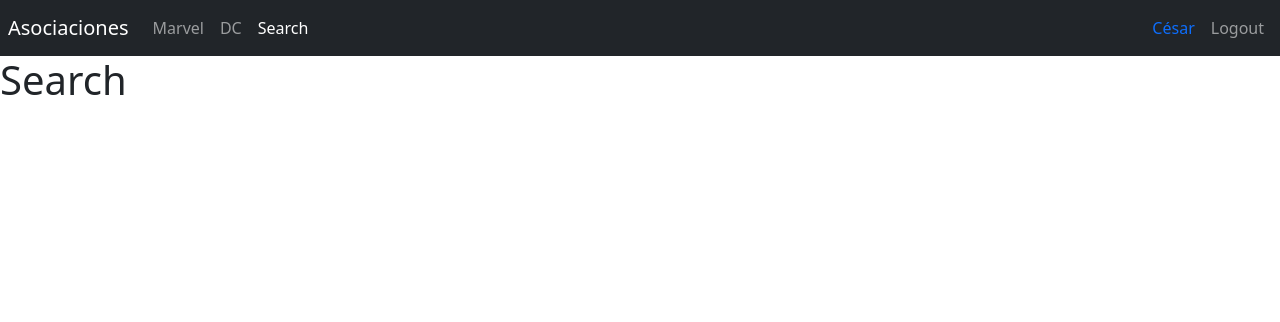
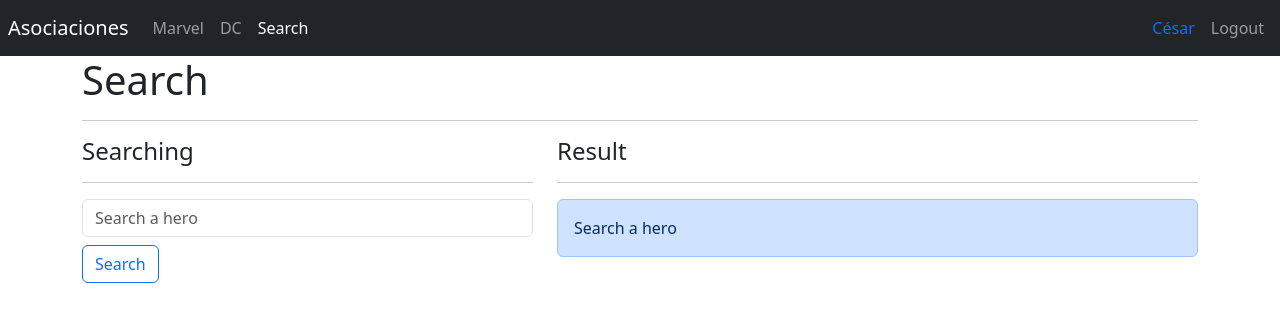
Before and after one commit to CesarJrFontalvo/heroes-spa, a React (Vite) app: page /search in a window 1280 px wide. Shown: the top 322 px of the page. Built offline with nearby package versions, Linux system fonts and the light colour scheme.

Commit message:
componente Search

```diff
--- a/package.json
+++ b/package.json
@@ -9,6 +9,7 @@
     "preview": "vite preview"
   },
   "dependencies": {
+    "query-string": "^8.1.0",
     "react": "^18.2.0",
     "react-dom": "^18.2.0",
     "react-router-dom": "^6.10.0"
--- /dev/null
+++ b/src/heroes/helpers/getHeroByName.js
@@ -0,0 +1,12 @@
+import { heroes } from "../data/heroes"
+
+export const getHeroByName = (name = '') => {
+
+    name.toLocaleLowerCase().trim();
+
+    if(name.length === 0 )return [];
+
+
+    return heroes.filter(hero => hero.superhero.toLocaleLowerCase().includes(name));
+
+}
--- /dev/null
+++ b/src/heroes/hooks/useForm.js
@@ -0,0 +1,25 @@
+import { useState } from 'react';
+
+export const useForm = ( initialForm = {} ) => {
+
+    const [ formState, setFormState ] = useState( initialForm );
+
+    const onInputChange = ({ target }) => {
+        const { name, value } = target;
+        setFormState({
+            ...formState,
+            [ name ]: value
+        });
+    }
+
+    const onResetForm = () => {
+        setFormState( initialForm );
+    }
+
+    return {
+        ...formState,
+        formState,
+        onInputChange,
+        onResetForm,
+    }
+}
--- a/src/heroes/pages/DCPage.jsx
+++ b/src/heroes/pages/DCPage.jsx
@@ -3,7 +3,7 @@
 
 export const DCPage = () => {
   return (
-    <div className='container'>
+    <div >
       <h1>DCPage</h1>
       <hr />
 
--- a/src/heroes/pages/HeroPage.jsx
+++ b/src/heroes/pages/HeroPage.jsx
@@ -20,7 +20,7 @@
 
   return (
 
-    <div className='container row mt-2 mb-2'>
+    <div className=' row mt-2 mb-2'>
       <div className="col-4">
         <img src={`/assets/heroes/${id}.jpg`} alt={hero.superhero} className='img-thumbnail animate__animated animate__fadeInLeft' />
       </div>
--- a/src/heroes/pages/MarvelPage.jsx
+++ b/src/heroes/pages/MarvelPage.jsx
@@ -3,7 +3,7 @@
 
 export const MarvelPage = () => {
   return (
-    <div className='container'>
+    <div >
     <h1>MarvelPage</h1>
     <hr />
 
--- a/src/heroes/pages/SearchPage.jsx
+++ b/src/heroes/pages/SearchPage.jsx
@@ -1,7 +1,76 @@
 import React from 'react'
+import queryString from 'query-string'
+import { HeroCard } from '../components/HeroCard'
+import { useForm } from '../hooks/useForm'
+import { useLocation, useNavigate } from 'react-router-dom';
+import { getHeroByName } from '../helpers/getHeroByName';
 
 export const SearchPage = () => {
+
+  const navigate = useNavigate();
+  const location = useLocation();
+
+  const { q = '' } = queryString.parse(location.search);
+  const heroes = getHeroByName(q);
+
+  const { searchText, onInputChange, } = useForm({
+    searchText: q
+  });
+
+  const onSearchSubmit = (event) => {
+    event.preventDefault();
+
+    // if (searchText.trim().length <= 1) return;
+
+    navigate(`?q=${searchText}`)
+  }
   return (
-    <h1>Search</h1>
+    <div >
+      <h1>Search</h1>
+      <hr />
+
+      <div className='row'>
+        <div className="col-5">
+          <h4>Searching</h4>
+
+          <hr />
+          <form onSubmit={onSearchSubmit}>
+            <input
+              className='form-control'
+              type="text"
+              placeholder='Search a hero'
+              name='searchText'
+              autoComplete='off'
+              value={searchText}
+              onChange={onInputChange}
+            />
+
+            <button className='btn btn-outline-primary mt-2'>
+              Search
+            </button>
+          </form>
+        </div>
+
+        <div className="col-7">
+          <h4>Result</h4>
+          <hr />
+
+          {
+            (q === '')
+            ? <div className='alert alert-primary animate__animated animate__fadeInDown'>Search a hero</div>
+            :
+            (heroes.length === 0)
+            && <div className='alert alert-danger animate__animated animate__fadeInDown'>No hero with <b>{q}</b></div>
+          }
+
+          {
+            heroes.map(hero => (
+              <HeroCard key={hero.id} {...hero} />
+            ))
+          }
+
+        </div>
+      </div>
+    </div>
   )
 }
--- a/src/heroes/routes/HeroesRoutes.jsx
+++ b/src/heroes/routes/HeroesRoutes.jsx
@@ -8,7 +8,10 @@
 
         <>
             <Navbar />
-            <Outlet />
+            <div className='container'>
+                <Outlet  />
+            </div>
+
         </>
 
     )
```
Also changed, not shown: 1 other file (tests, documents, lock files or other folders).
